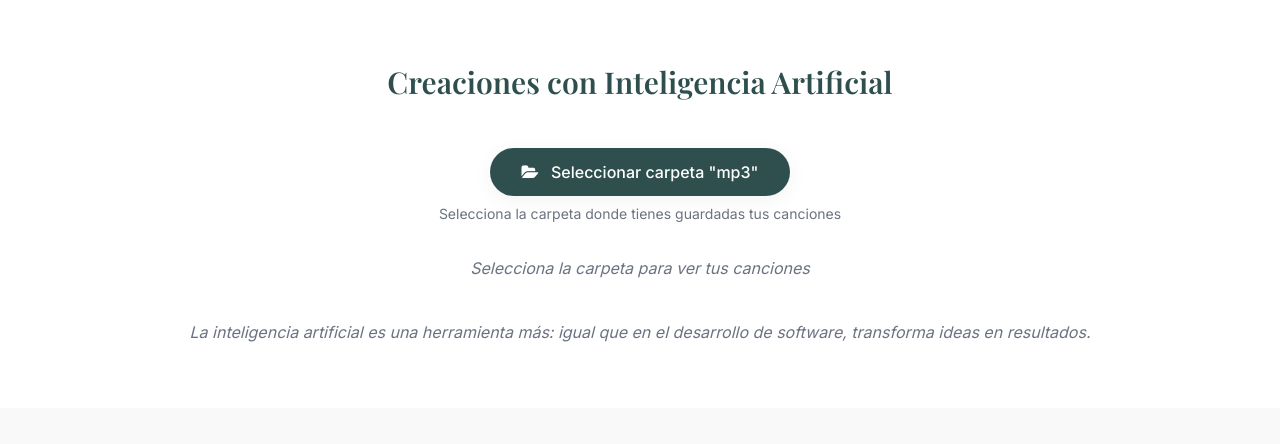
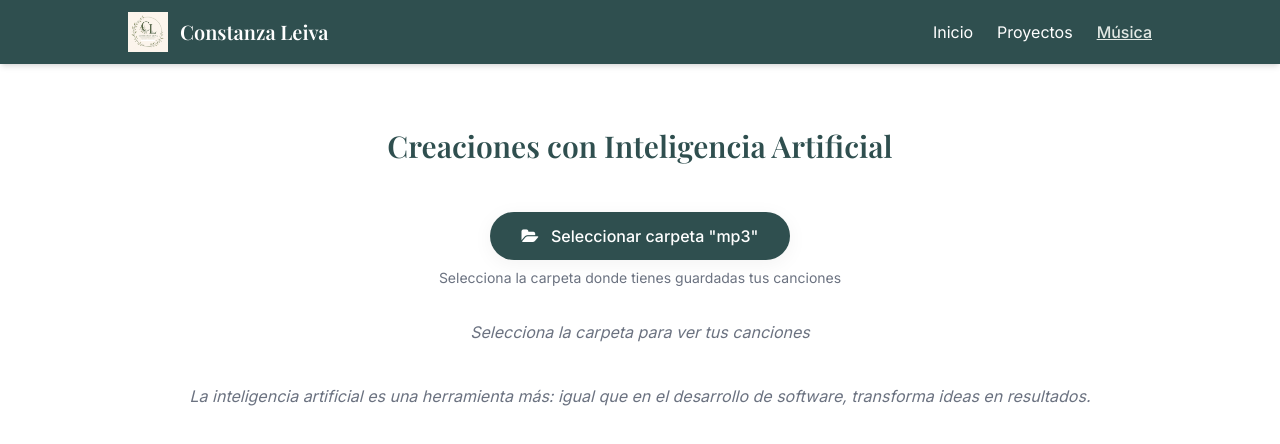
Before and after one commit to starlix234/portafolio, a plain HTML site: page Musica.html in a window 1280 px wide. Drawn offline with nearby package versions, Linux system fonts and the light colour scheme.

Commit message:
version2

```diff
--- a/proyectos - copia.html
+++ b/Musica.html
@@ -45,6 +45,22 @@
     </style>
 </head>
 <body class="bg-light text-dark font-sans">
+
+    <!-- ✅ MENÚ CON LOGO ✅ -->
+    <nav class="bg-primary text-white py-3 px-6 sticky top-0 z-50 shadow-md">
+        <div class="container mx-auto max-w-5xl flex flex-col sm:flex-row justify-between items-center">
+            <!-- Logo y Nombre -->
+            <div class="flex items-center gap-3 mb-2 sm:mb-0">
+                <img src="img/Logo.png" alt="Logo Constanza Leiva" class="h-10 w-auto">
+                <a href="index.html" class="font-serif text-xl font-semibold hover:text-secondary transition">Constanza Leiva</a>
+            </div>
+            <div class="flex gap-6">
+                <a href="index.html" class="hover:text-secondary transition">Inicio</a>
+                <a href="proyectos.html" class="hover:text-secondary transition">Proyectos</a>
+                <a href="Musica.html" class="font-medium underline text-secondary">Música</a>
+            </div>
+        </div>
+    </nav>
 
 <!-- SECCIÓN: CREACIONES MUSICALES CON IA -->
 <section class="py-16 px-6 bg-white">
```
Also changed, not shown: index.html (+1 -0 lines), proyectos.html (+1 -0 lines).
